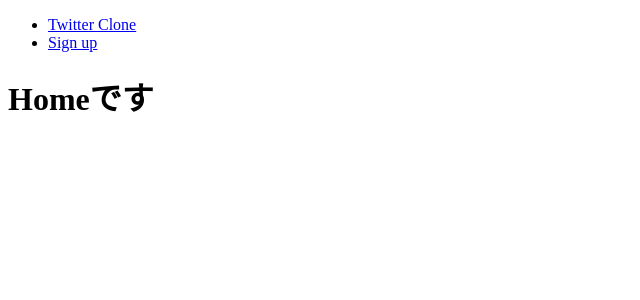
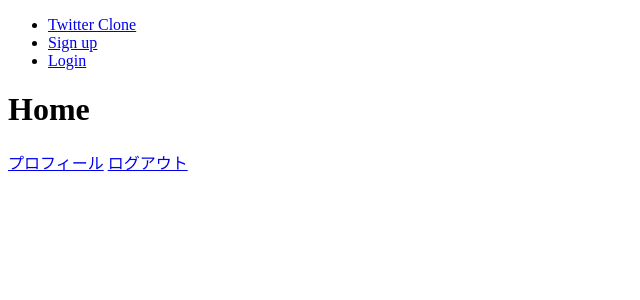
Before and after one commit to shinonome-inc/backend-final-assigment-Sasha, a Django app: page /tweets/home/ in a window 1280 px wide. Shown: the top 300 px of the page, without its empty margins (0-640 px from the left). Run offline with Django 4.2, Linux system fonts and the light colour scheme; the visitor is signed in with stand-in values (Sample User, id 1).

Commit message:
ログイン・ログアウト機能とプロフィール画面の実装

```diff
--- a/accounts/urls.py
+++ b/accounts/urls.py
@@ -1,4 +1,4 @@
-# from django.contrib.auth import views as auth_views
+from django.contrib.auth import views as auth_views
 from django.urls import path
 
 from . import views
@@ -7,9 +7,9 @@ app_name = "accounts"
 
 urlpatterns = [
     path("signup/", views.SignupView.as_view(), name="signup"),
-    # path('login/', auth_views.LoginView.as_view(), name='login'),
-    # path('logout/', auth_views.LogoutView.as_view(), name='logout'),
-    # path('<str:username>/', views.UserProfileView.as_view(), name='user_profile'),
+    path('login/', auth_views.LoginView.as_view(), name='login'),     # デフォのテンプレ = 'registration/login.html'
+    path('logout/', auth_views.LogoutView.as_view(), name='logout'),  # デフォのテンプレ = 'registration/logged_out.html
+    path('<str:username>/', views.UserProfileView.as_view(), name='user_profile'),
     # path('<str:username>/follow/', views.FollowView.as_view(), name='follow'),
     # path('<str:username>/unfollow/', views.UnFollowView, name='unfollow'),
     # path('<str:username>/following_list/', views.FollowingListView.as_view(), name='following_list'),
--- a/mysite/settings.py
+++ b/mysite/settings.py
@@ -126,3 +126,7 @@ STATIC_URL = "static/"
 # https://docs.djangoproject.com/en/4.0/ref/settings/#default-auto-field
 
 DEFAULT_AUTO_FIELD = "django.db.models.BigAutoField"
+
+LOGIN_URL = 'accounts:login'
+LOGIN_REDIRECT_URL = 'tweets:home'
+LOGOUT_REDIRECT_URL = 'accounts:login'
--- a/templates/base.html
+++ b/templates/base.html
@@ -13,6 +13,7 @@
       <ul>
 				<li><a href="{% url 'welcome:welcome' %}">Twitter Clone</a></li>
         <li><a href="{% url 'accounts:signup' %}">Sign up</a></li>
+        <li><a href="{% url 'accounts:login' %}">Login</a></li>
       </ul>
     </nav>
   </header>
--- a/templates/tweets/home.html
+++ b/templates/tweets/home.html
@@ -1,7 +1,9 @@
 {% extends "base.html" %}
 
-{% block title %}Sign Up{% endblock %}
+{% block title %}Home{% endblock %}
 
 {% block content %}
-<h1>Homeです</h1>
+<h1>Home</h1>
+<a href="{% url 'accounts:user_profile' user.username %}">プロフィール</a>
+<a href="{% url 'accounts:logout' %}">ログアウト</a>
 {% endblock %}
```
Also changed, not shown: accounts/views.py (+9 -4 lines), templates/accounts/user_profile.html (added, +7 -0 lines), templates/registration/login.html (added, +11 -0 lines).
